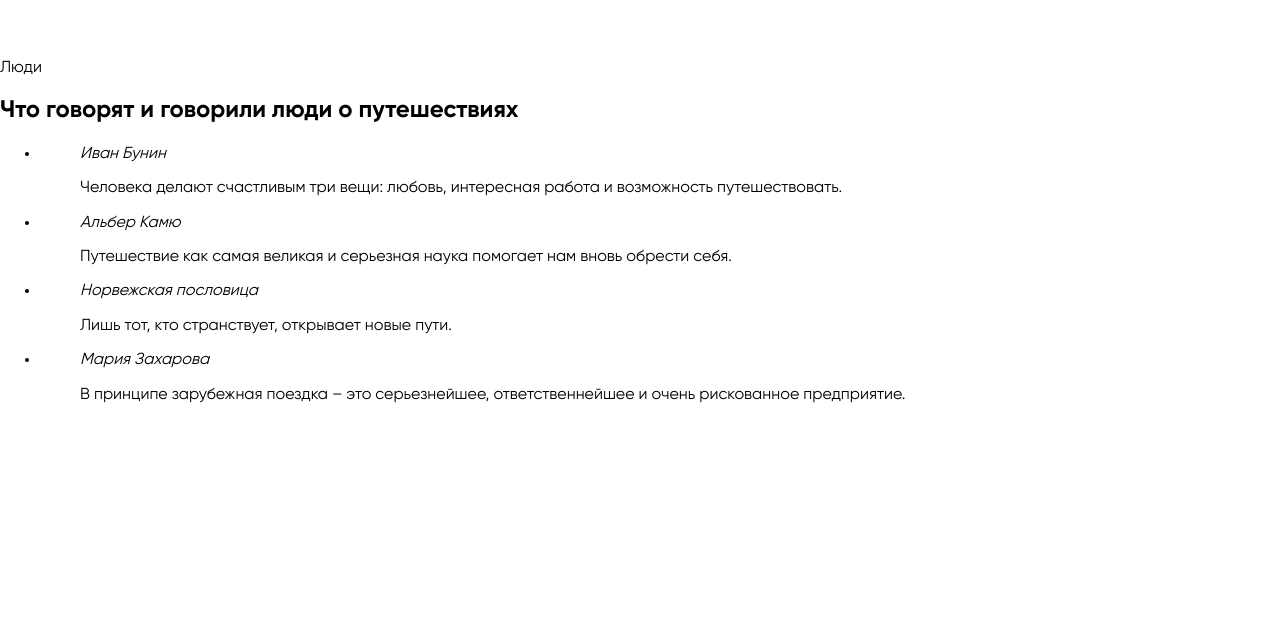
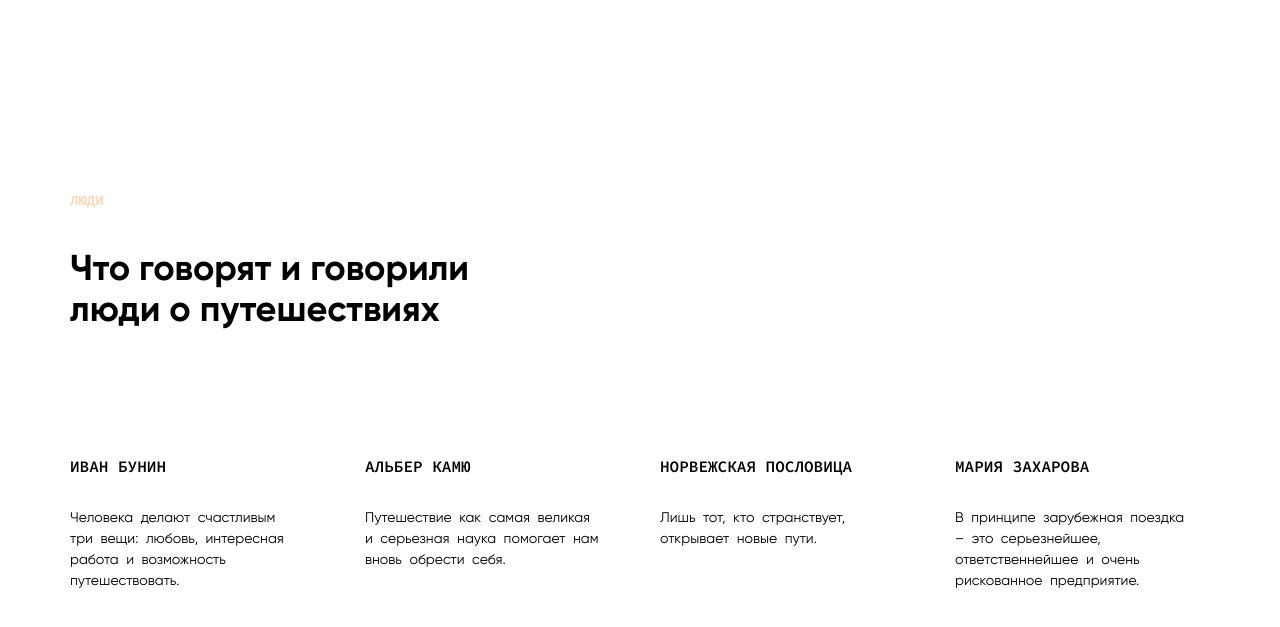
Before and after one commit to xomnsn/kuda-poedet-pear, a plain HTML site: page index.html in a window 1280 px wide. Shown: the part 2440-3067 px from the top of the page. Before the commit the page ends 2860 px from the top, so only its background shows below. Drawn offline with Linux system fonts and the light colour scheme.

Commit message:
Added adaptibility to people-say block, added styles for blocks

```diff
--- /dev/null
+++ b/blocks/page/__block/_size/page__block_size_m.css
@@ -0,0 +1,3 @@
+.page__block_size_m {
+  padding: 0 70px;
+}
--- /dev/null
+++ b/blocks/page/__block/_size/page__block_size_xl.css
@@ -0,0 +1,6 @@
+.page__block_size_xl {
+  padding-left: 0;
+  padding-right: 0;
+  margin-left: 0;
+  margin-right: 0;
+}
--- /dev/null
+++ b/blocks/page/__block/page__block.css
@@ -0,0 +1,5 @@
+.page__block {
+  -webkit-box-sizing: border-box;
+          box-sizing: border-box;
+  max-width: 1280px;
+}
--- a/blocks/page/page.css
+++ b/blocks/page/page.css
@@ -1,6 +1,15 @@
 .page {
+  -webkit-box-sizing: border-box;
+          box-sizing: border-box;
+  width: 100%;
+  max-width: 1280px;
+  min-width: 320px;
+  margin: 0 auto;
   font-family: 'Gilroy', 'Lucida Sans Unicode', sans-serif;
-  width: 100%;
-  max-width: 1440px;
-  margin: auto;
+  -moz-osx-font-smoothing: grayscale;
+  -webkit-font-smoothing: antialiased;
+  -webkit-text-size-adjust: 100%;
+  -ms-text-size-adjust: 100%;
+  -moz-text-size-adjust: 100%;
+  text-rendering: optimizeLegibility;
  }
--- a/blocks/quotes/__quote-author/quotes__quote-author.css
+++ b/blocks/quotes/__quote-author/quotes__quote-author.css
@@ -0,0 +1,7 @@
+.quotes__quote-author {
+  color: #010101;
+  font-family: 'Source Code Pro', 'Courier New', Courier, monospace;
+  font-weight: 600;
+  font-style: normal;
+  text-transform: uppercase;
+}
--- a/blocks/quotes/__quote-text/quotes__quote-text.css
+++ b/blocks/quotes/__quote-text/quotes__quote-text.css
@@ -0,0 +1,15 @@
+.quotes__quote-text {
+  font-family: 'Gilroy', 'Lucida Sans Unicode', sans-serif;
+  font-size: 14px;
+  line-height: 1.5;
+  color: 010101;
+  word-spacing: 4px;
+  margin: 0;
+  margin-top: 30px;
+}
+
+@media screen and (max-width: 768px) {
+  .quotes__quote-text {
+    max-width: 400px;
+  }
+}
--- a/blocks/quotes/__quote/quotes__quote.css
+++ b/blocks/quotes/__quote/quotes__quote.css
@@ -0,0 +1,3 @@
+.quotes__quote {
+  margin: 0;
+}
--- a/blocks/quotes/__subtitle/quotes__subtitle.css
+++ b/blocks/quotes/__subtitle/quotes__subtitle.css
@@ -0,0 +1,8 @@
+.quotes__subtitle {
+  color: #fed4b2;
+  font-family: 'Source Code Pro', Courier, monospace;
+  font-size: 14px;
+  line-height: 1.25;
+  font-weight: 600;
+  text-transform: uppercase;
+}
--- a/blocks/quotes/__table/quotes__table.css
+++ b/blocks/quotes/__table/quotes__table.css
@@ -0,0 +1,32 @@
+.quotes__table {
+  display: -ms-grid;
+  display: grid;
+  -ms-grid-columns: 1fr 60px 1fr 60px 1fr 60px 1fr;
+  grid-template-columns: repeat(4, 1fr);
+  grid-auto-rows: auto;
+  gap: 60px;
+  min-width: 240px;
+  max-width: 1120px;;
+  padding: 0;
+  margin: 0;
+  margin-top: 125px;
+  list-style: none;
+}
+
+@media screen and (max-width: 1024px) {
+  .quotes__table {
+    -ms-grid-columns: (1fr)[2];
+    grid-template-columns: repeat(2, 1fr);
+    row-gap: 60px;
+    margin-top: 100px;
+  }
+}
+
+@media screen and (max-width: 768px) {
+  .quotes__table {
+    -ms-grid-columns: 1fr;
+    grid-template-columns: 1fr;
+    row-gap: 60px;
+    margin-top: 70px;
+  }
+}
--- a/blocks/quotes/__title/quotes__title.css
+++ b/blocks/quotes/__title/quotes__title.css
@@ -0,0 +1,16 @@
+.quotes__title {
+  font-family: 'Gilroy', 'Lucida Sans Unicode', sans-serif;
+  font-weight: bold;
+  font-size: 36px;
+  line-height: 1.15;
+  color: #010101;
+  max-width: 400px;
+  margin-top: 40px;
+}
+
+@media screen and (max-width: 550px) {
+  .quotes__title {
+    font-size: 24px;
+    margin-top: 30px;
+  }
+}
--- a/blocks/quotes/quotes.css
+++ b/blocks/quotes/quotes.css
@@ -0,0 +1,7 @@
+.quotes {
+  -webkit-box-sizing: border-box;
+          box-sizing: border-box;
+  width: 100%;
+  padding-top: 135px;
+  padding-bottom: 150px;
+}
--- a/index.html
+++ b/index.html
@@ -37,29 +37,29 @@
         </div>
       </div>
     </section>
-    <section class="quotes">
+    <section class="quotes page__block page__block_size_m">
       <p class="quotes__subtitle">Люди</p>
       <h2 class="quotes__title">Что говорят и говорили люди о путешествиях</h2>
       <ul class="quotes__table">
-        <li class="quotes__table-item">
+        <li>
           <blockquote class="quotes__quote">
             <cite class="quotes__quote-author">Иван Бунин</cite>
             <p class="quotes__quote-text">Человека делают счастливым три вещи: любовь, интересная работа и возможность путешествовать.</p>
           </blockquote>
         </li>
-        <li class="quotes__table-item">
+        <li>
           <blockquote class="quotes__quote">
             <cite class="quotes__quote-author">Альбер Камю</cite>
             <p class="quotes__quote-text">Путешествие как самая великая и серьезная наука помогает нам вновь обрести себя.</p>
           </blockquote>
         </li>
-        <li class="quotes__table-item">
+        <li>
           <blockquote class="quotes__quote">
             <cite class="quotes__quote-author">Норвежская пословица</cite>
             <p class="quotes__quote-text">Лишь тот, кто странствует, открывает новые пути.</p>
           </blockquote>
         </li>
-        <li class="quotes__table-item">
+        <li>
           <blockquote class="quotes__quote">
             <cite class="quotes__quote-author">Мария Захарова</cite>
             <p class="quotes__quote-text">В принципе зарубежная поездка – это серьезнейшее, ответственнейшее и очень рискованное предприятие.</p>
--- a/pages/index.css
+++ b/pages/index.css
@@ -7,6 +7,10 @@
 
 /* Components */
 @import url('../blocks/page/page.css');
+@import url('../blocks/page/__block/page__block.css');
+@import url('../blocks/page/__block/_size/page__block_size_m.css');
+@import url('../blocks/page/__block/_size/page__block_size_xl.css');
+
 @import url('../blocks/header/header.css');
 @import url('../blocks/menu/menu__links/menu__links.css');
 @import url('../blocks/menu/menu__link/menu__link.css');
@@ -25,7 +29,6 @@
 @import url('../blocks/quotes/__subtitle/quotes__subtitle.css');
 @import url('../blocks/quotes/__title/quotes__title.css');
 @import url('../blocks/quotes/__table/quotes__table.css');
-@import url('../blocks/quotes/__table-item/quotes__table-item.css');
 @import url('../blocks/quotes/__quote/quotes__quote.css');
 @import url('../blocks/quotes/__quote-author/quotes__quote-author.css');
 @import url('../blocks/quotes/__quote-text/quotes__quote-text.css');
```
Also changed, not shown: blocks/quotes/__table-item/quotes__table-item.css (deleted).
